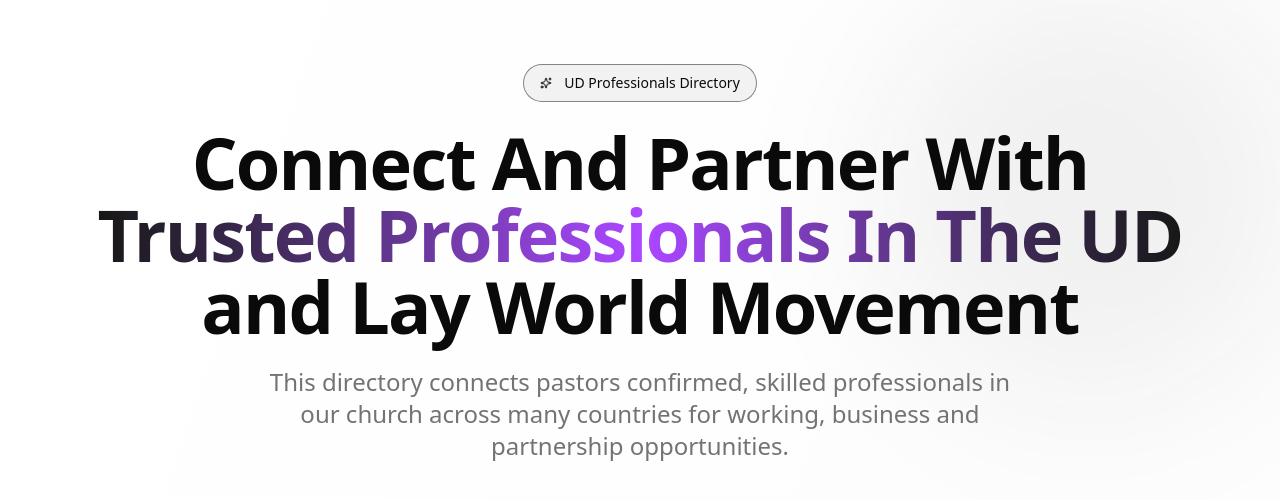
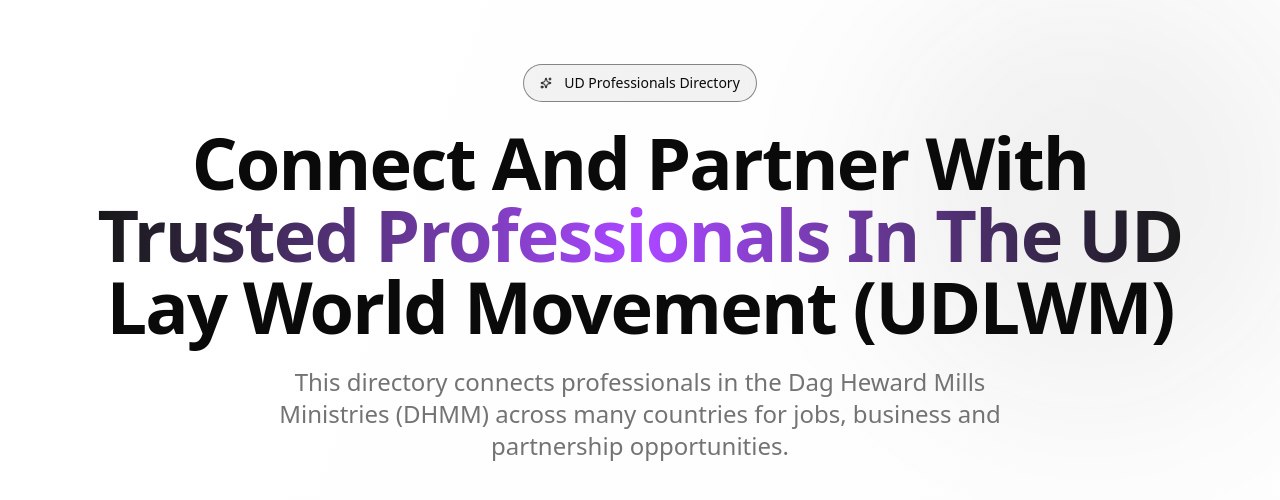
Before and after one commit to One-johnson/church-directory, a Next.js app: page / in a window 1280 px wide. Shown: the top 500 px of the page. Built offline with nearby package versions, Linux system fonts and the light colour scheme; no server answers.

Commit message:
update the content on the landing page

```diff
--- a/src/components/landing/landing-page.tsx
+++ b/src/components/landing/landing-page.tsx
@@ -143,7 +143,7 @@
                 Trusted Professionals In The UD
               </span>
               <br />
-              and Lay World Movement
+              Lay World Movement (UDLWM)
             </motion.h1>
 
             {/* Subheading */}
@@ -151,7 +151,7 @@
               variants={fadeInUp}
               className="text-lg md:text-2xl text-muted-foreground max-w-3xl mx-auto"
             >
-              This directory connects pastors confirmed, skilled professionals in our church across many countries for working, business and partnership opportunities.
+              This directory connects professionals in the Dag Heward Mills Ministries (DHMM) across many countries for jobs, business and partnership opportunities.
             </motion.p>
 
             {/* CTA Buttons */}
@@ -414,7 +414,7 @@
               <span className="text-lg font-semibold">UD Professionals Directory</span>
             </div>
             <p className="text-muted-foreground">
-              Connecting communities with trust and faith.
+              Connecting professionals in the United Denominations Law World Movement (UDLWM).
             </p>
             <p className="text-sm text-muted-foreground">
               © 2025 UD Professionals Directory. All rights reserved.
```
